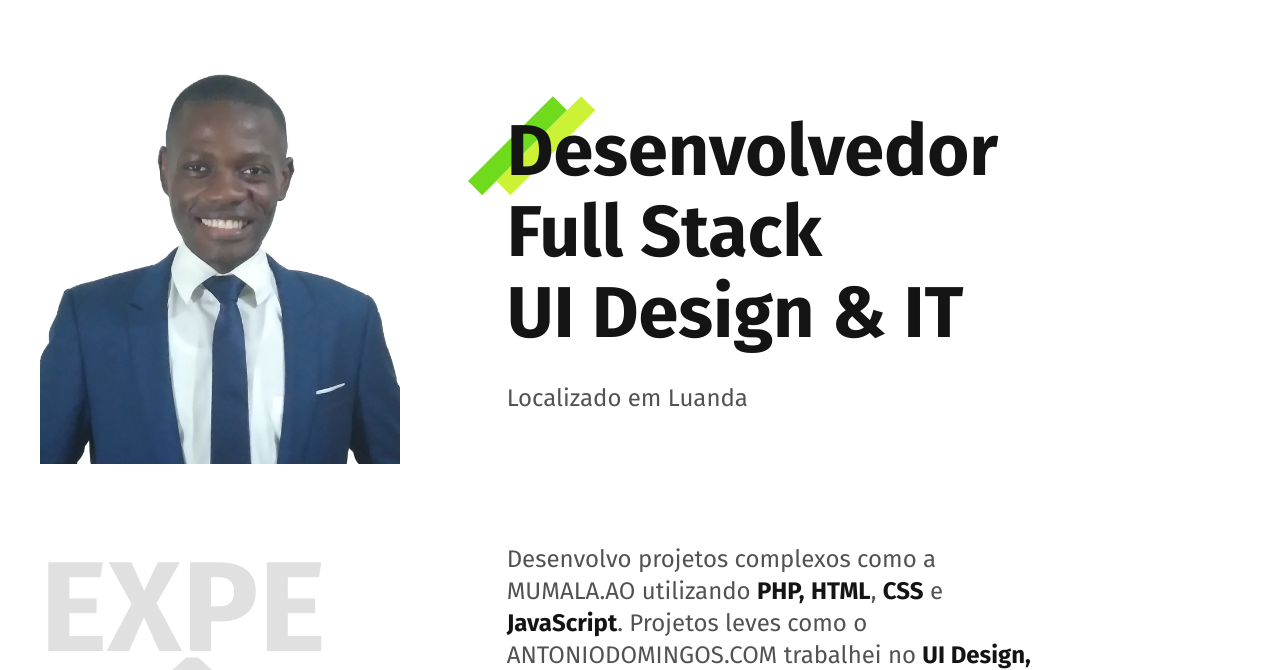
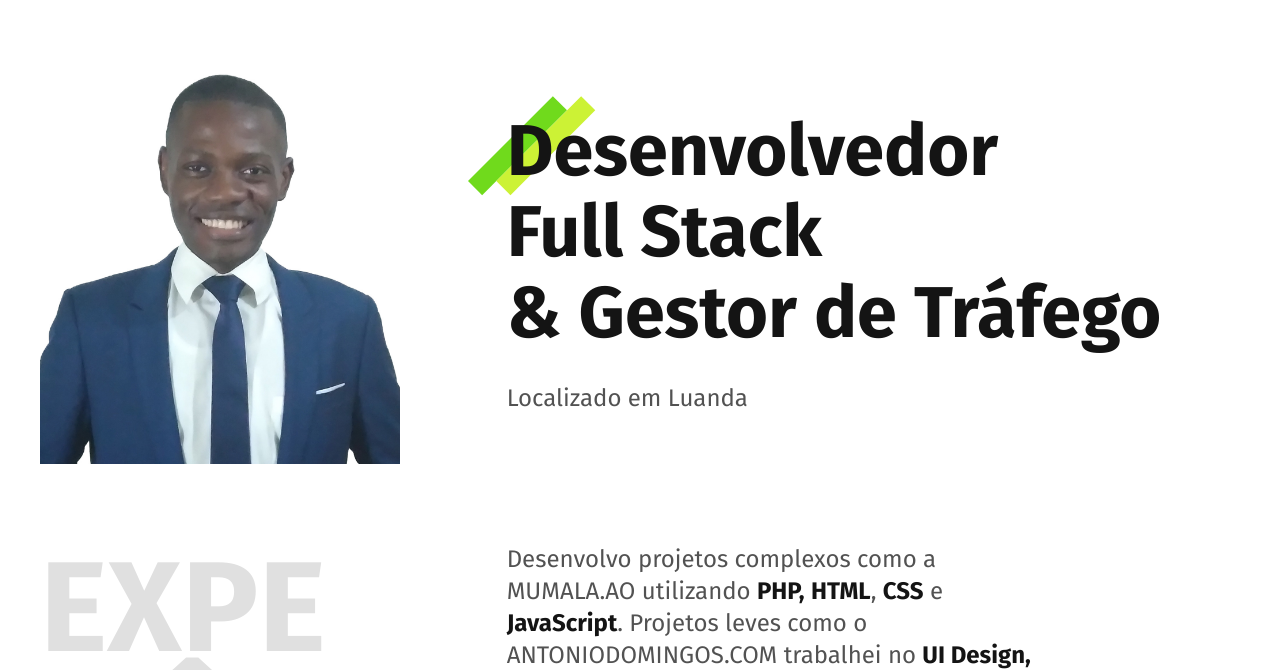
Before and after one commit to carlosdapaixao/carlosdapaixao.github.io, a plain HTML site: page index.html in a window 1280 px wide. Shown: the part 104-774 px from the top of the page. Drawn offline with Linux system fonts and the light colour scheme.

Commit message:
Update index.html
Alterado o título profissional

```diff
--- a/index.html
+++ b/index.html
@@ -26,7 +26,7 @@
     <main class="introducao">
       <img src="./img/carlosdapaixao.jpg" alt="Lobo Cinza" width="360" height="520" />
       <div>
-        <h1>Desenvolvedor<br />Full Stack<br />UI Design & IT</h1>
+        <h1>Desenvolvedor<br />Full Stack<br /> & Gestor de Tráfego</h1>
         <p>Localizado em Luanda</p>
       </div>
     </main>
```
